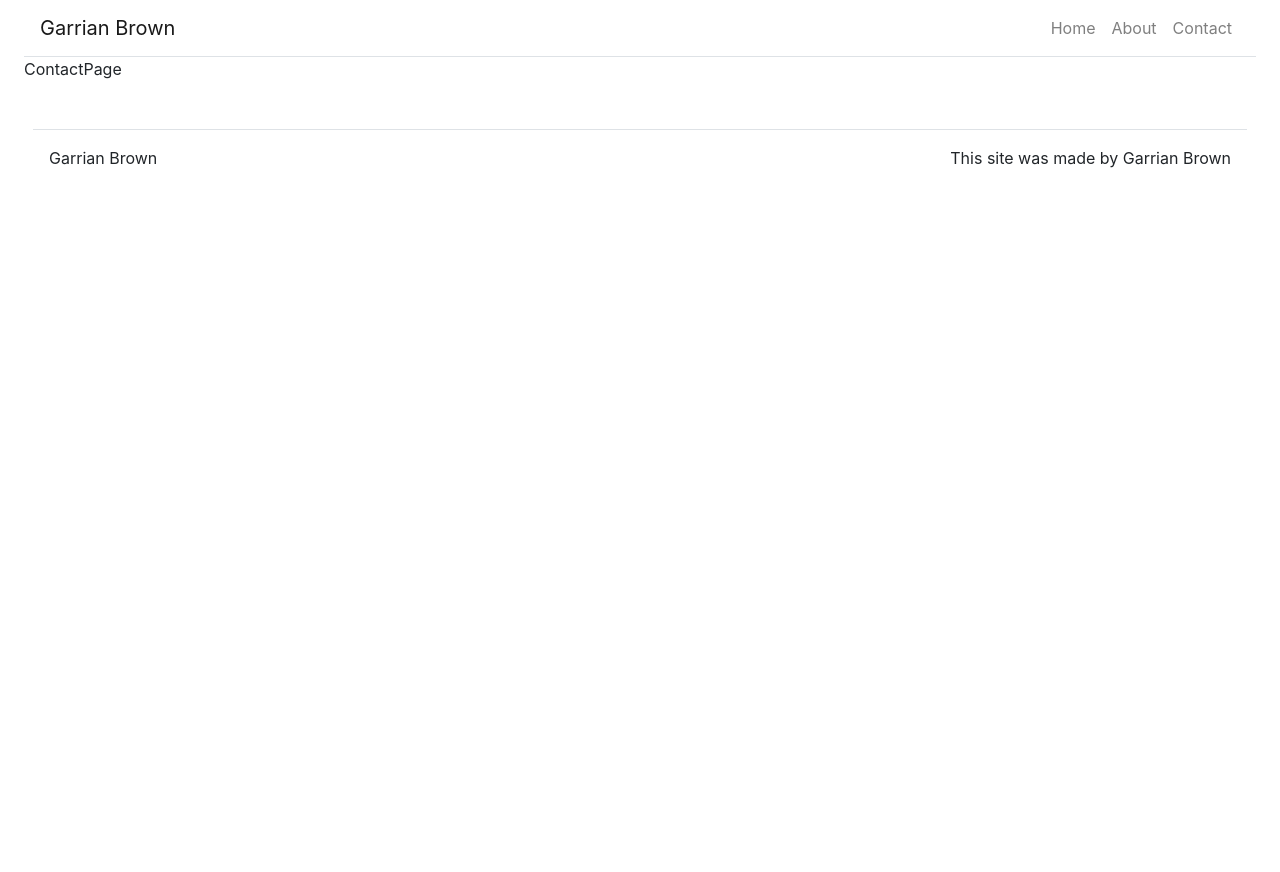
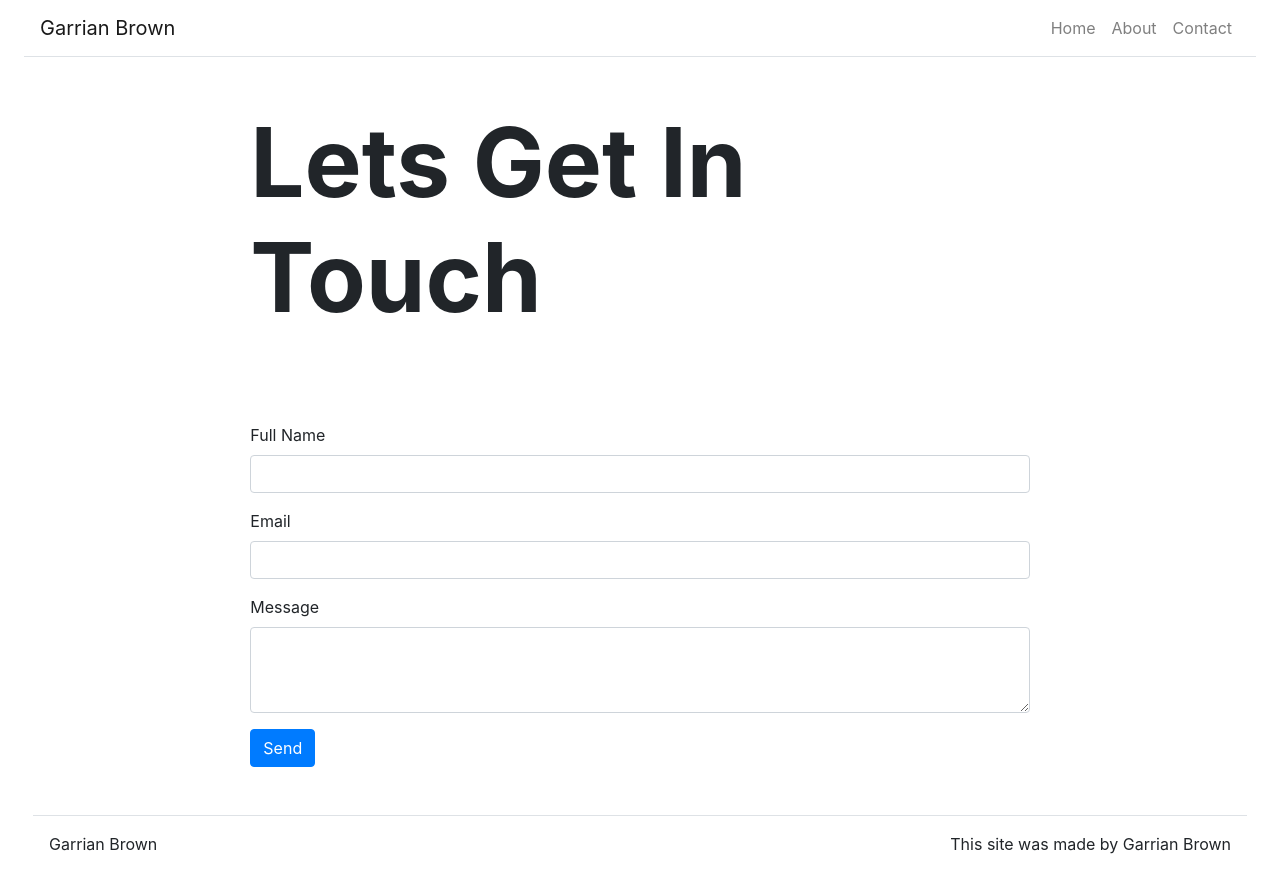
Before and after one commit to devery512/Portfolio_v3_React, a React (Create React App) app: page /contact in a window 1280 px wide. Before the commit the page ends 800 px from the top, so only its background shows below. Built offline with nearby package versions, Linux system fonts and the light colour scheme.

Commit message:
added form to contact page. renamed some titles in app.js

```diff
--- a/package.json
+++ b/package.json
@@ -7,6 +7,7 @@
     "@testing-library/jest-dom": "^4.2.4",
     "@testing-library/react": "^9.5.0",
     "@testing-library/user-event": "^7.2.1",
+    "axios": "^0.20.0",
     "bootstrap": "^4.5.2",
     "react": "^16.13.1",
     "react-bootstrap": "^1.3.0",
--- a/src/App.js
+++ b/src/App.js
@@ -17,27 +17,27 @@
   constructor( props ){
 
     super( props)
-    this.state={
-      title: 'Garrian Brown',
+    this.state = {
+      name: "Garrian Brown",
       // Pages to navigate to (Everything for navbar)
       headerLinks: [
-        { title: 'Home', path:'/'},
-        { title: 'About', path:'/about'},
-        { title: 'Contact', path:'/contact'}
+        { title: "Home", path: "/" },
+        { title: "About", path: "/about" },
+        { title: "Contact", path: "/contact" },
       ],
       // Information for each page
       home: {
-        title: 'Be Relentless',
-        subTitle: 'Projects that make a difference',
-        summary: 'Checkout my projects below'
+        title: "Be Relentless",
+        subTitle: "Projects that make a difference",
+        summary: "Checkout my projects below",
       },
       about: {
-        title: 'About Me',
+        title: "About Me",
       },
       contact: {
-        title: 'Let\s Talk',
-      }
-    }
+        title: "Let\s Get In Touch",
+      },
+    };
   }
 
 
@@ -48,7 +48,7 @@
         <Container maxWidth="xl">
           {/* Navigation Section */}
           <Navbar className="border-bottom" bg="trasparent" expand="lg">
-            <Navbar.Brand>Garrian Brown</Navbar.Brand>
+            <Navbar.Brand>{ this.state.name }</Navbar.Brand>
             {/* Mobile Toggle/Collapse */}
             <Navbar.Toggle aria-controls="navbar-toggle" />
             <Navbar.Collapse id="navbar-toggle">
@@ -64,9 +64,9 @@
           <Route path="/"
             exact render={ ()=><Home title={ this.state.home.title } subTitle={ this.state.home.subTitle } summary={ this.state.home.summary } /> } />
 
-          <Route path="/about" render={ ()=><AboutPage title={ this.state.home.title } /> } />
+          <Route path="/about" render={ ()=><AboutPage title={ this.state.about.title } /> } />
 
-          <Route path="/contact" render={ ()=><ContactPage title={ this.state.home.title } /> } />
+          <Route path="/contact" render={ ()=><ContactPage title={ this.state.contact.title } /> } />
           {/* Footer Component */}
           <Footer />
         </Container>
--- a/src/pages/ContactPage.js
+++ b/src/pages/ContactPage.js
@@ -1,10 +1,105 @@
 import React from 'react';
+import Form from "react-bootstrap/Form";
+import Button from "react-bootstrap/Button";
 
-function ContactPage( props ){
+import Hero from "../components/Hero";
+import Content from "../components/Content";
+import Axios from "axios";
 
-    return(
-        <div>ContactPage</div>
+class ContactPage extends React.Component {
+  constructor(props) {
+    super(props);
+    this.state = {
+      title: props.title,
+      name: "",
+      email: "",
+      message: "",
+      disabled: false,
+      emailSent: null,
+    };
+  }
+
+  handleChange = ( e ) => {
+    const target = e.target;
+    const value = target.type === "checkbox" ? target.checked : target.value;
+    const name = target.name;
+
+    this.setState({
+      [name]: value,
+    });
+  };
+
+  handleSubmit = ( e ) => {
+    e.preventDefault();
+
+    console.log( e.target );
+
+    this.setState({
+      disabled: true,
+    });
+
+  };
+
+  render( props ) {
+    return (
+      <div>
+        <Hero title={ this.state.title } />
+        <Content>
+          <Form onSubmit={this.handleSubmit}>
+            <Form.Group>
+              <Form.Label htmlFor="full-name">Full Name</Form.Label>
+              <Form.Control
+                id="full-name"
+                name="name"
+                type="text"
+                value={this.state.name}
+                onChange={this.handleChange}
+              />
+            </Form.Group>
+
+            <Form.Group>
+              <Form.Label htmlFor="email">Email</Form.Label>
+              <Form.Control
+                id="email"
+                name="email"
+                type="email"
+                value={this.state.email}
+                onChange={this.handleChange}
+              />
+            </Form.Group>
+
+            <Form.Group>
+              <Form.Label htmlFor="message">Message</Form.Label>
+              <Form.Control
+                id="message"
+                name="message"
+                as="textarea"
+                rows="3"
+                value={this.state.message}
+                onChange={this.handleChange}
+              />
+            </Form.Group>
+
+            <Button
+              className="d-inline-block"
+              variant="primary"
+              type="submit"
+              disabled={this.state.disabled}
+            >
+              Send
+            </Button>
+
+            {this.state.emailSent === true && (
+              <p className="d-inline success-msg">Email Sent</p>
+            )}
+            {this.state.emailSent === false && (
+              <p className="d-inline err-msg">Email Not Sent</p>
+            )}
+          </Form>
+        </Content>
+      </div>
     );
+  }
 }
 
 export default ContactPage;
```
